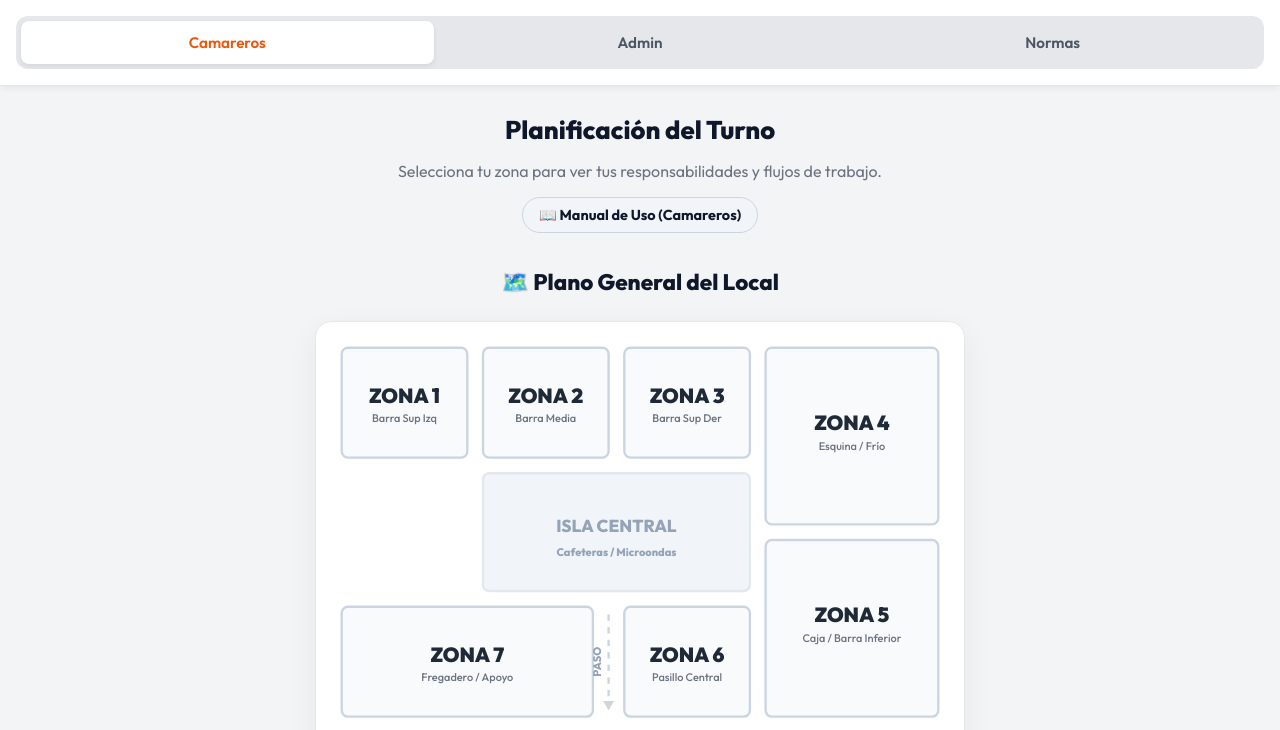
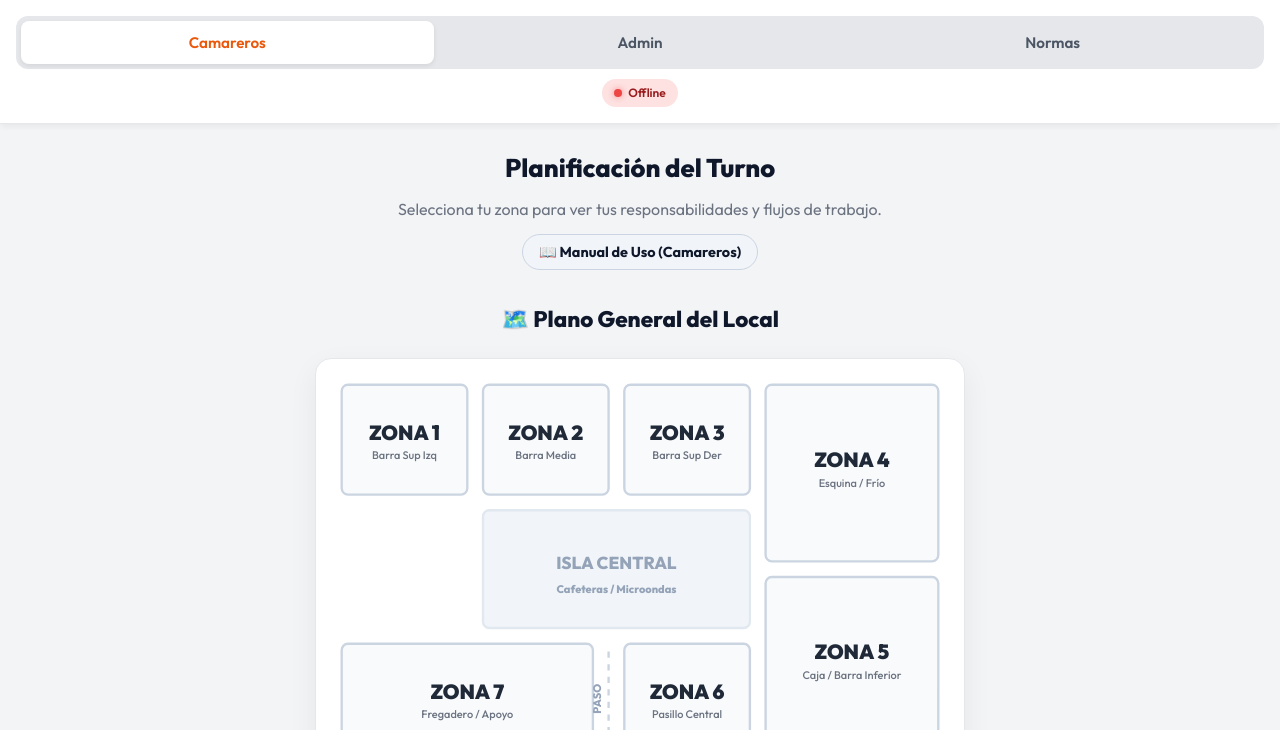
Before and after one commit to Michel-Macias/Zonas-Roles_-am_Morea_PWA, a plain HTML site: page index.html in a window 1280 px wide. Shown: the part 70-800 px from the top of the page. Drawn offline with Linux system fonts and the light colour scheme; no server answers.

Commit message:
feat: implement Phase 0 — accessibility, connection indicator, App Check scaffold
- fix(a11y): remove maximum-scale=1.0 and user-scalable=no from viewport meta (RD 1112/2018 compliance)
- feat(ui): add real-time connection indicator (🟢 Online / 🔴 Offline) using Firebase .info/connected
- chore(security): scaffold Firebase App Check with reCAPTCHA v3 (commented, ready for activation)

```diff
--- a/css/style.css
+++ b/css/style.css
@@ -41,6 +41,50 @@ body {
     background: #E5E7EB;
     border-radius: 12px;
     padding: 5px;
+}
+
+/* Connection indicator */
+.connection-indicator {
+    display: flex;
+    align-items: center;
+    justify-content: center;
+    gap: 6px;
+    margin-top: 10px;
+    padding: 4px 12px;
+    border-radius: 20px;
+    font-size: 0.75rem;
+    font-weight: 600;
+    width: fit-content;
+    margin-left: auto;
+    margin-right: auto;
+    transition: all 0.3s ease;
+}
+.connection-indicator.online {
+    background: #DCFCE7;
+    color: #166534;
+}
+.connection-indicator.offline {
+    background: #FEE2E2;
+    color: #991B1B;
+}
+.status-dot {
+    width: 8px;
+    height: 8px;
+    border-radius: 50%;
+    display: inline-block;
+}
+.connection-indicator.online .status-dot {
+    background: #22C55E;
+    box-shadow: 0 0 6px rgba(34, 197, 94, 0.6);
+    animation: pulse-green 2s infinite;
+}
+.connection-indicator.offline .status-dot {
+    background: #EF4444;
+    box-shadow: 0 0 6px rgba(239, 68, 68, 0.6);
+}
+@keyframes pulse-green {
+    0%, 100% { opacity: 1; }
+    50% { opacity: 0.5; }
 }
 .tab-btn {
     flex: 1;
--- a/index.html
+++ b/index.html
@@ -2,7 +2,7 @@
 <html lang="es">
 <head>
     <meta charset="UTF-8">
-    <meta name="viewport" content="width=device-width, initial-scale=1.0, maximum-scale=1.0, user-scalable=no">
+    <meta name="viewport" content="width=device-width, initial-scale=1.0">
     <title>PuestoYa - Organización de Zonas</title>
     <link rel="stylesheet" href="css/style.css">
     <link rel="manifest" href="manifest.json">
@@ -19,6 +19,10 @@
             <button class="tab-btn" data-target="view-admin">Admin</button>
             <button class="tab-btn" id="btn-normas">Normas</button>
         </nav>
+        <div id="connection-status" class="connection-indicator offline" title="Estado de conexión">
+            <span class="status-dot"></span>
+            <span class="status-text">Offline</span>
+        </div>
     </header>
 
     <main class="app-content">
--- a/js/app.js
+++ b/js/app.js
@@ -16,6 +16,18 @@ const firebaseConfig = {
 const app = initializeApp(firebaseConfig);
 const db = getDatabase(app);
 const auth = getAuth(app);
+
+// 🛡️ Firebase App Check (protección anti-bot)
+// INSTRUCCIONES: Para activar App Check:
+// 1. Ve a https://console.firebase.google.com → tu proyecto → App Check
+// 2. Registra tu app web con reCAPTCHA v3 (te dará una "Site Key")
+// 3. Descomenta las 3 líneas siguientes y pega tu Site Key
+//
+// import { initializeAppCheck, ReCaptchaV3Provider } from "https://www.gstatic.com/firebasejs/10.12.2/firebase-app-check.js";
+// const appCheck = initializeAppCheck(app, {
+//   provider: new ReCaptchaV3Provider('TU_RECAPTCHA_SITE_KEY'),
+//   isTokenAutoRefreshEnabled: true
+// });
 
 // Estado de la memoria central (SOT)
 let currentAsignaciones = {};
@@ -44,6 +56,17 @@ document.addEventListener('DOMContentLoaded', () => {
         updateAdminInputs();
         renderCamareros();
         updateModalIfOpen();
+    });
+
+    // Indicador de conexión 🟢/🔴
+    const connectedRef = ref(db, '.info/connected');
+    onValue(connectedRef, (snap) => {
+        const statusEl = document.getElementById('connection-status');
+        if (!statusEl) return;
+        const isOnline = snap.val() === true;
+        statusEl.classList.toggle('online', isOnline);
+        statusEl.classList.toggle('offline', !isOnline);
+        statusEl.querySelector('.status-text').textContent = isOnline ? 'Online' : 'Offline';
     });
 });
 
```
